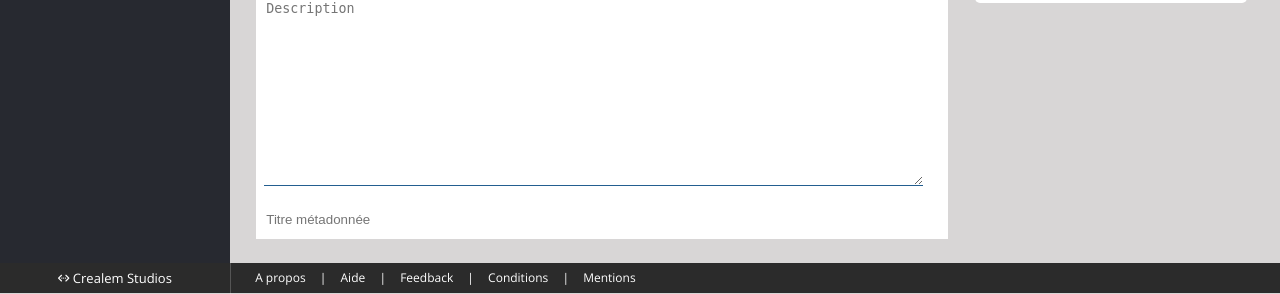
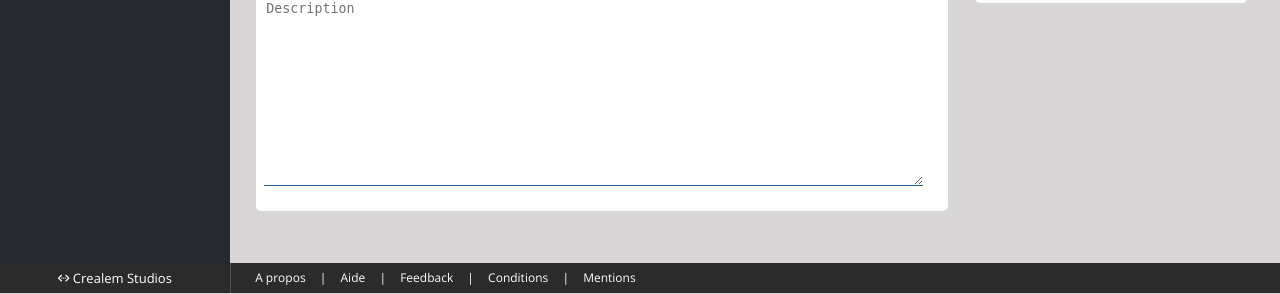
Before and after one commit to ALEMQuentin/CrealemStudios, a PHP site: page /edit.php in a window 1280 px wide. Shown: the part 507-801 px from the top of the page. Run offline with PHP 8.4, Linux system fonts and the light colour scheme; some libraries are stand-ins or nearby versions; some web fonts are replaced.

Commit message:
version 0.2.3

```diff
--- a/inc/content_edit.php
+++ b/inc/content_edit.php
@@ -8,7 +8,6 @@
 		<h2>Référencement</h2>
 		<input type="text" name="motcles" placeholder="Mots clés" class="input">
 		<textarea name="description" placeholder="Description"></textarea>
-		<input type="text" name="titlemeta" placeholder="Titre métadonnée" class="input">
 		</form>
 	</article>
 	<article class="article small">
```
